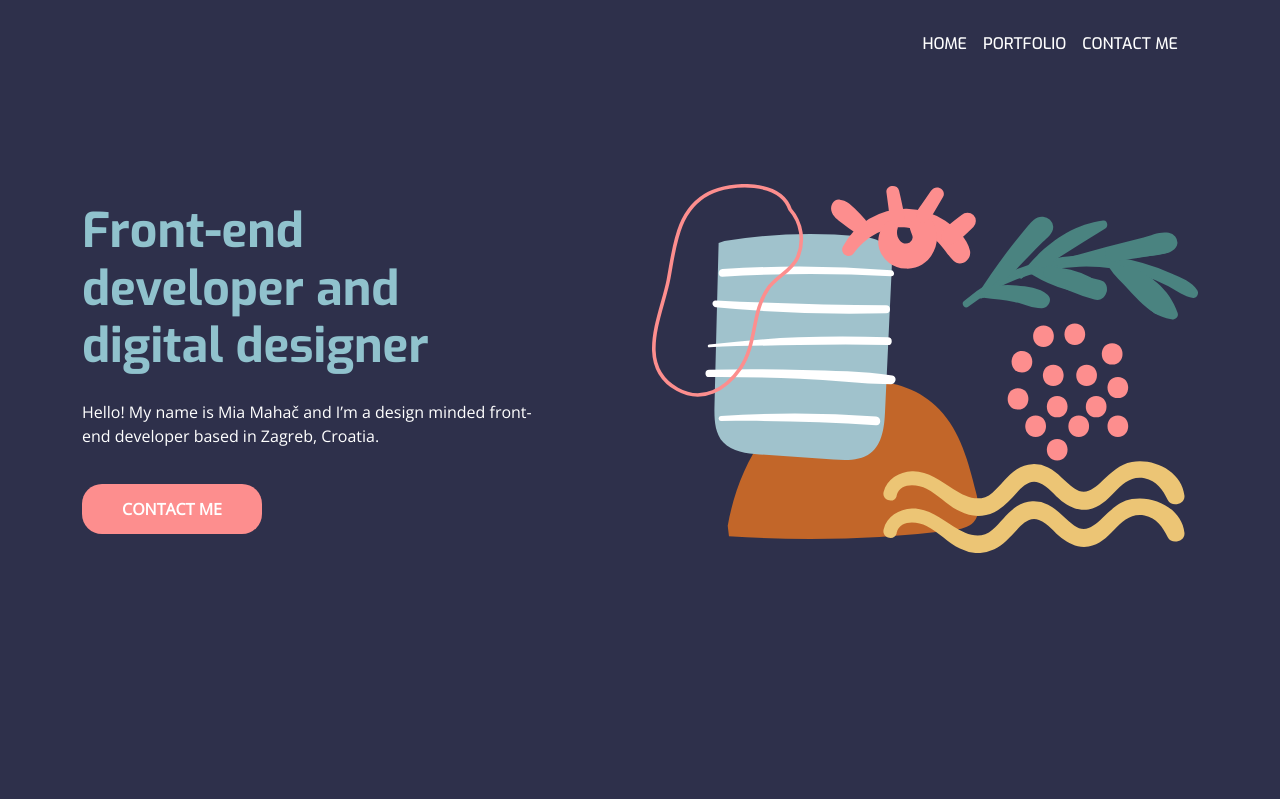
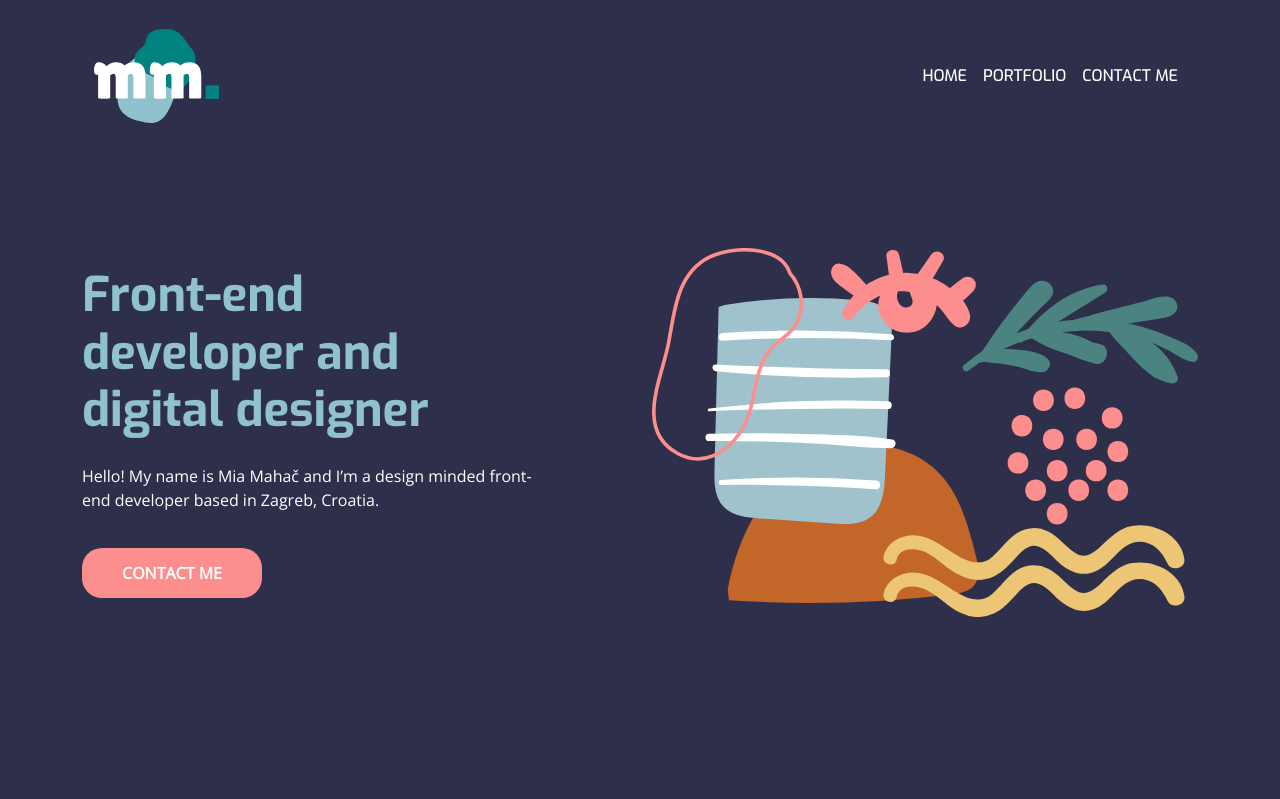
Before and after one commit to miamahac/portfolio, a plain HTML site: page index.html in a window 1280 px wide. Shown: the top 799 px of the page. Drawn offline with nearby package versions, Linux system fonts and the light colour scheme; the site is published under a folder, as on GitHub Pages, so addresses that start at the root find nothing; files whose address does not match are found by name.

Commit message:
Add files via upload

```diff
--- a/index.html
+++ b/index.html
@@ -34,7 +34,7 @@
         <nav class="navbar navbar-expand-lg ms-0 me-0 pt-4 pb-4">
             <div class="container-fluid">
               <a class="navbar-brand" href="#page-top">
-                <img src="/images/logo-mia.svg" alt="" width="125" height="auto" class="d-inline-block align-text-center">
+                <img src="images/logo-mia.svg" alt="" width="125" height="auto" class="d-inline-block align-text-center">
               </a>
               <button class="navbar-toggler" type="button" data-bs-toggle="collapse" data-bs-target="#navbarTogglerDemo02" aria-controls="navbarTogglerDemo02" aria-expanded="false" aria-label="Toggle navigation">
                 <span class="navbar-toggler-icon"></span>
```
